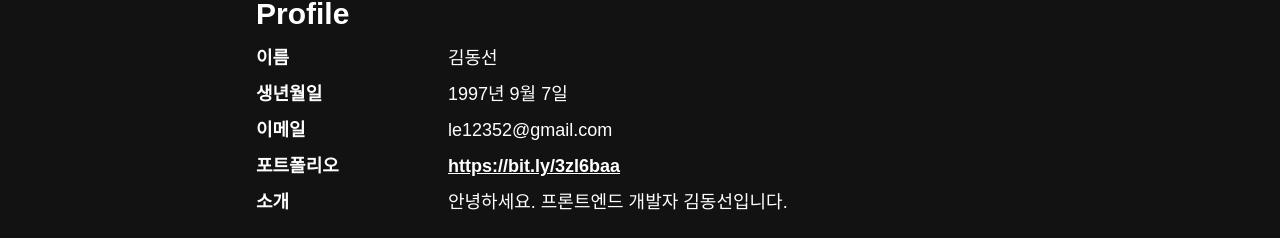
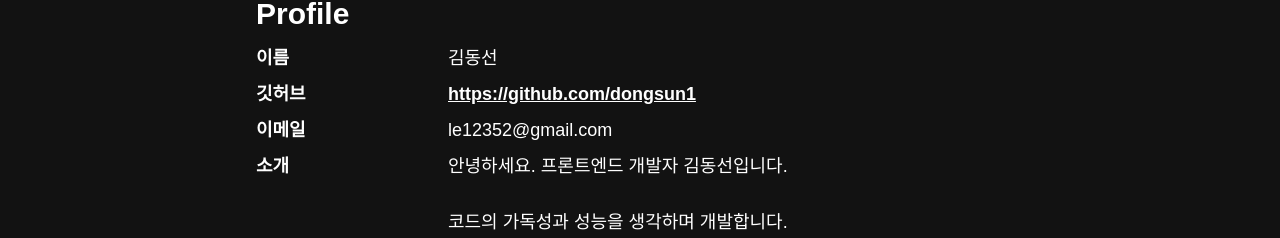
Before and after one commit to dongsun1/dongsun1.dev, a Next.js app: page /resume in a window 1280 px wide. Shown: the part 241-479 px from the top of the page. Built offline with nearby package versions, Linux system fonts and the light colour scheme; a web font is replaced by a local one.

Commit message:
update resume

```diff
--- a/pages/resume.tsx
+++ b/pages/resume.tsx
@@ -14,18 +14,14 @@ export default function About() {
             <span>김동선</span>
           </div>
           <div className="flex">
-            <span className="w-1/4 mb-2 font-bold">생년월일</span>
-            <span>1997년 9월 7일</span>
+            <span className="w-1/4 mb-2 font-bold">깃허브</span>
+            <Link className="font-bold underline" href="https://github.com/dongsun1">
+              https://github.com/dongsun1
+            </Link>
           </div>
           <div className="flex">
             <span className="w-1/4 mb-2 font-bold">이메일</span>
             <span>le12352@gmail.com</span>
-          </div>
-          <div className="flex">
-            <span className="w-1/4 mb-2 font-bold">포트폴리오</span>
-            <Link className="font-bold underline" href="https://bit.ly/3zl6baa">
-              https://bit.ly/3zl6baa
-            </Link>
           </div>
           <div className="flex">
             <span className="w-1/4 mb-2 font-bold">소개</span>
```
